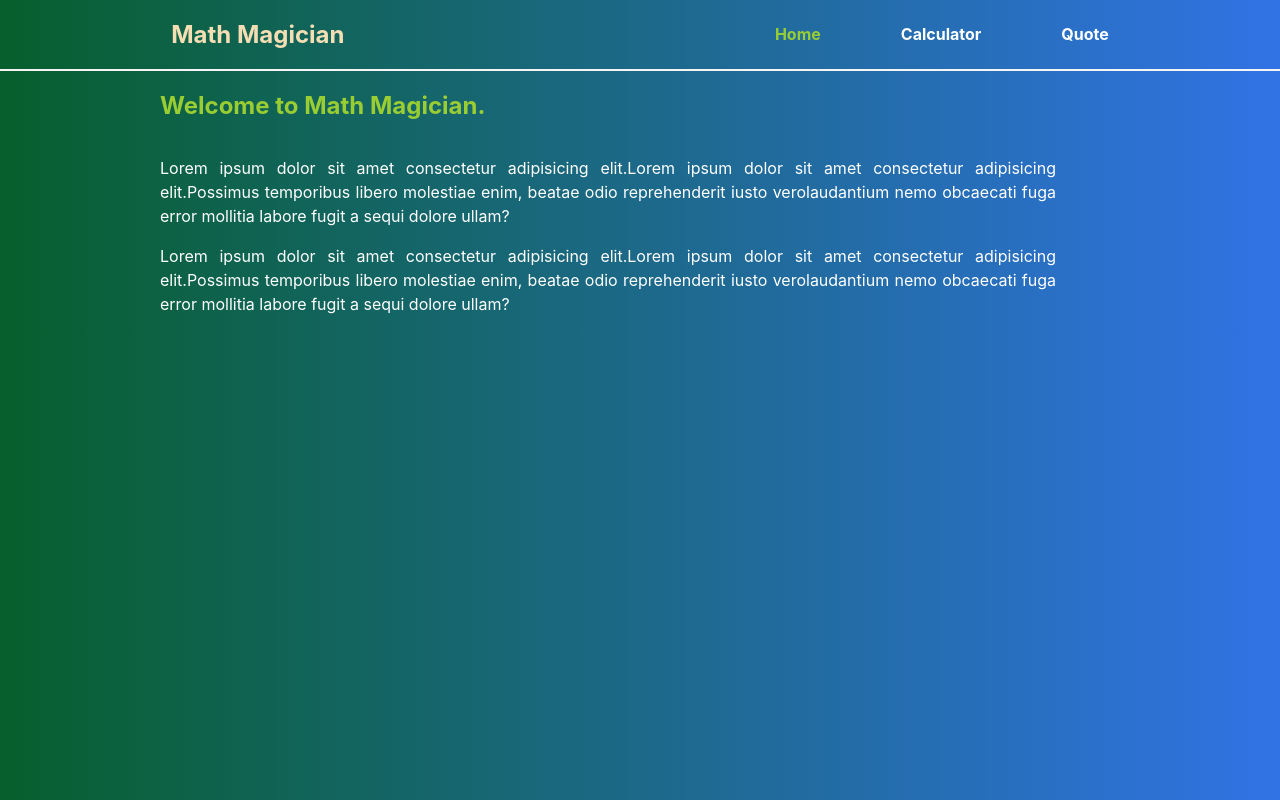
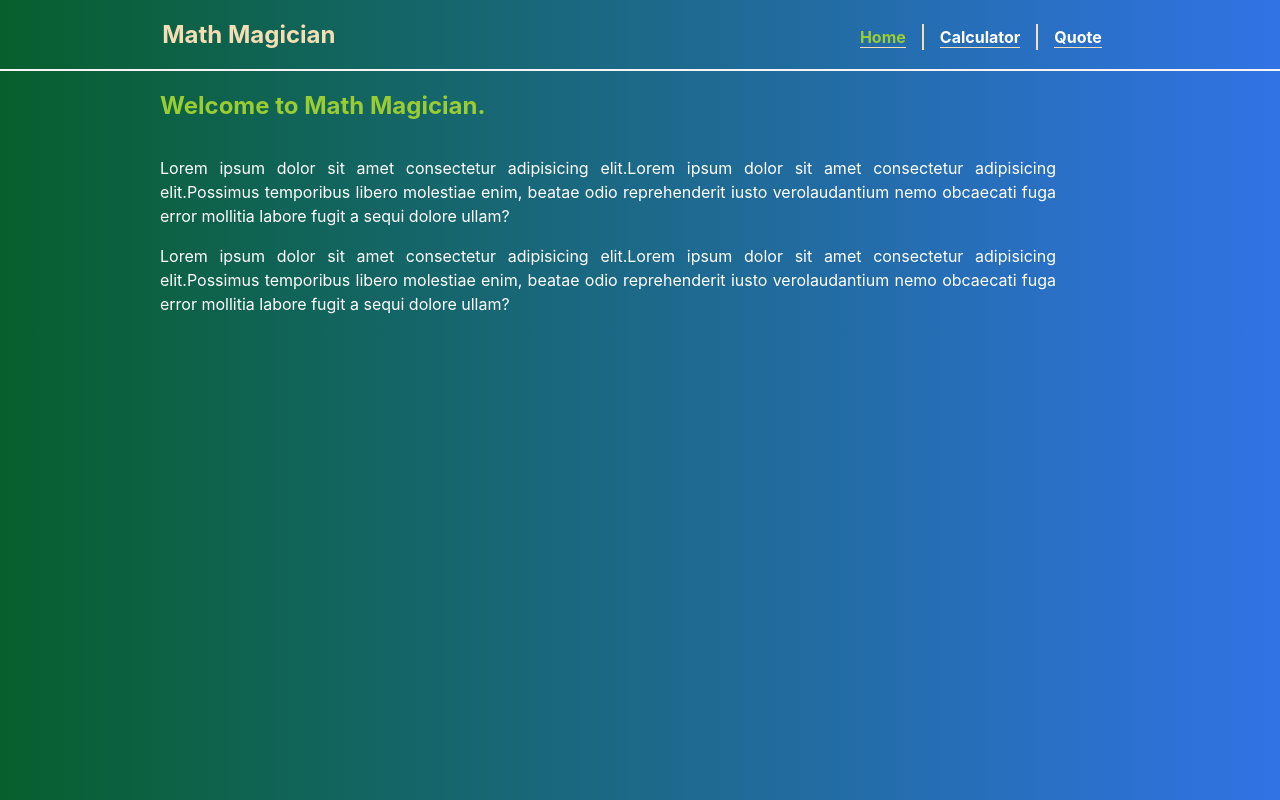
Before and after one commit to MozamelJawad/math-magicians, a React (Create React App) app: page / in a window 1280 px wide. Built offline with nearby package versions, Linux system fonts and the light colour scheme.

Commit message:
add line between navbar menu

```diff
--- a/src/App.css
+++ b/src/App.css
@@ -6,7 +6,8 @@
   display: flex;
   justify-content: space-around;
   border-bottom: 2px solid whitesmoke;
-  gap: 3rem;
+  align-items: last baseline;
+  gap: 9rem;
   color: wheat;
 }
 
@@ -14,18 +15,24 @@
   display: flex;
   justify-content: flex-end;
   align-items: center;
-  gap: 5rem;
 }
 
 .navbar ul li {
   list-style: none;
   color: white;
+  border-right: 2px solid wheat;
+  padding: 0.2rem 1rem;
+}
+
+.navbar ul li:last-child {
+  border: none;
 }
 
 .navbar ul li a {
   text-decoration: none;
   font-weight: bold;
   color: white;
+  border-bottom: 1px solid wheat;
 }
 
 .TopHeading {
```
